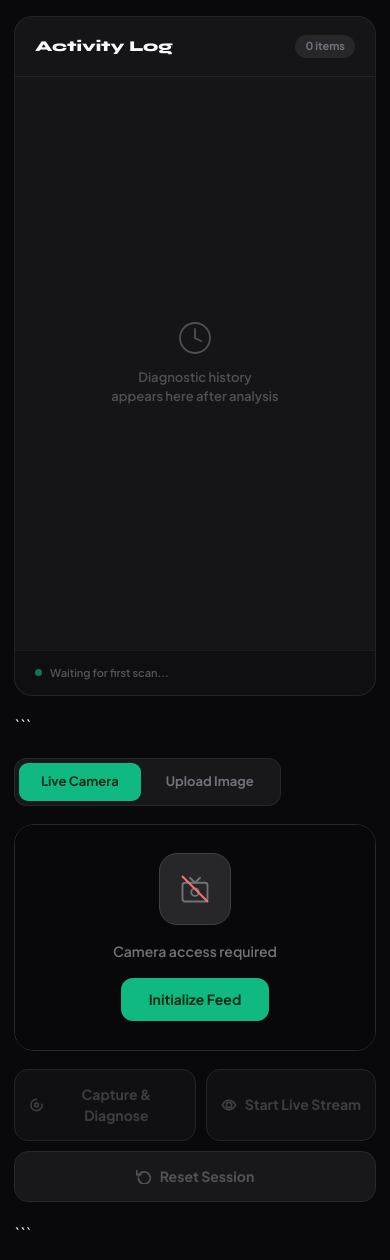
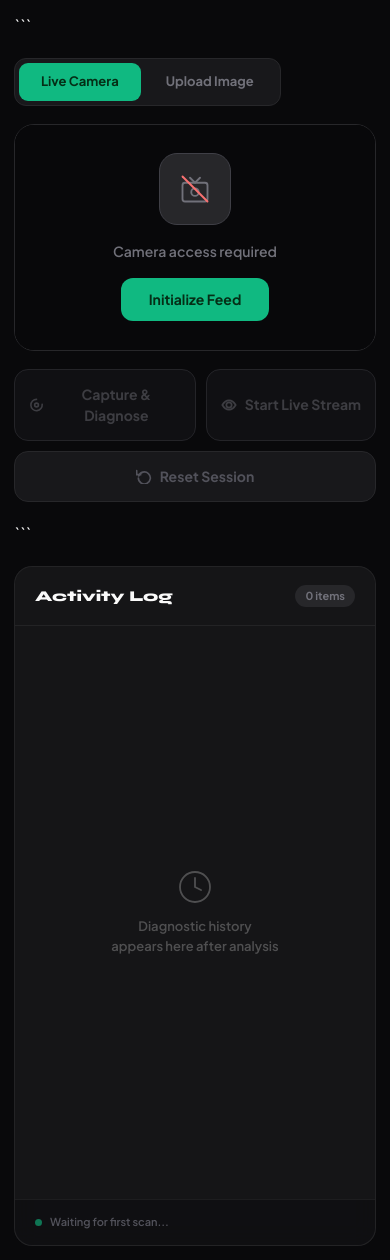
Before and after one commit to Spidey390/Plant_Pathogens, a FastAPI app: page / in a window 390 px wide. Shown: the part 58-1318 px from the top of the page. Run offline with FastAPI, Linux system fonts and the light colour scheme; data that the repository does not hold is empty; some libraries are stand-ins or nearby versions.

Commit message:
Modify responsive styles and HTML structure
Updated CSS for responsive design and adjusted HTML structure.

```diff
--- a/templates/index.html
+++ b/templates/index.html
@@ -98,8 +98,9 @@
 /* Responsive helpers */
 @media(max-width:1024px){
 .main-grid{grid-template-columns:1fr!important}
-.aside-col{order:-1}
-.history-panel{height:320px!important}
+.aside-col{order:2}
+.history-panel{height:380px!important}
+.aside-col{position:static!important}
 }
 @media(max-width:640px){
 .action-grid{grid-template-columns:1fr!important}
```
